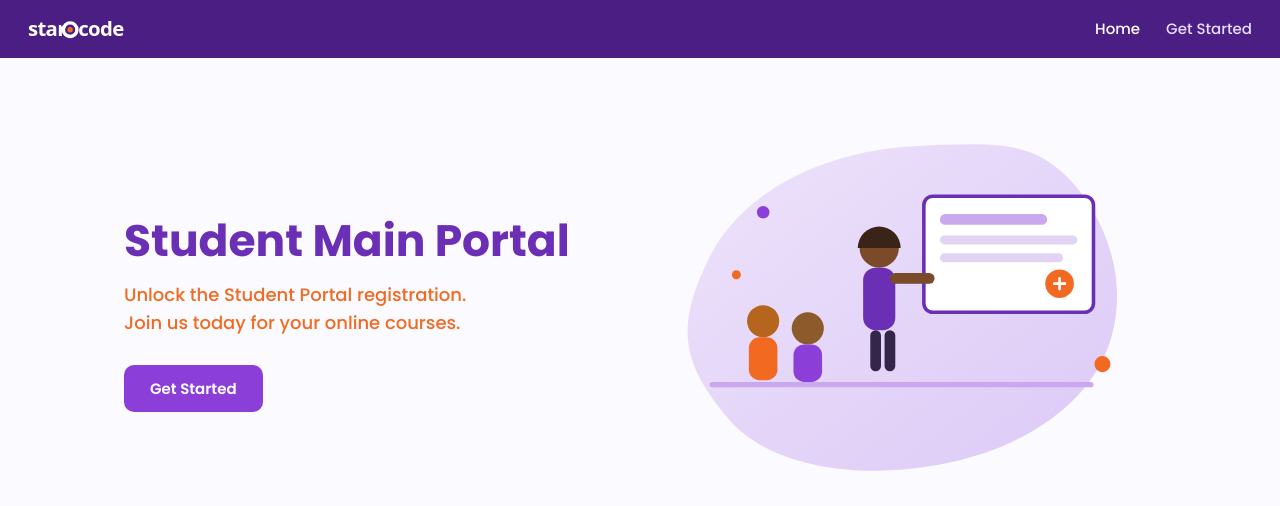
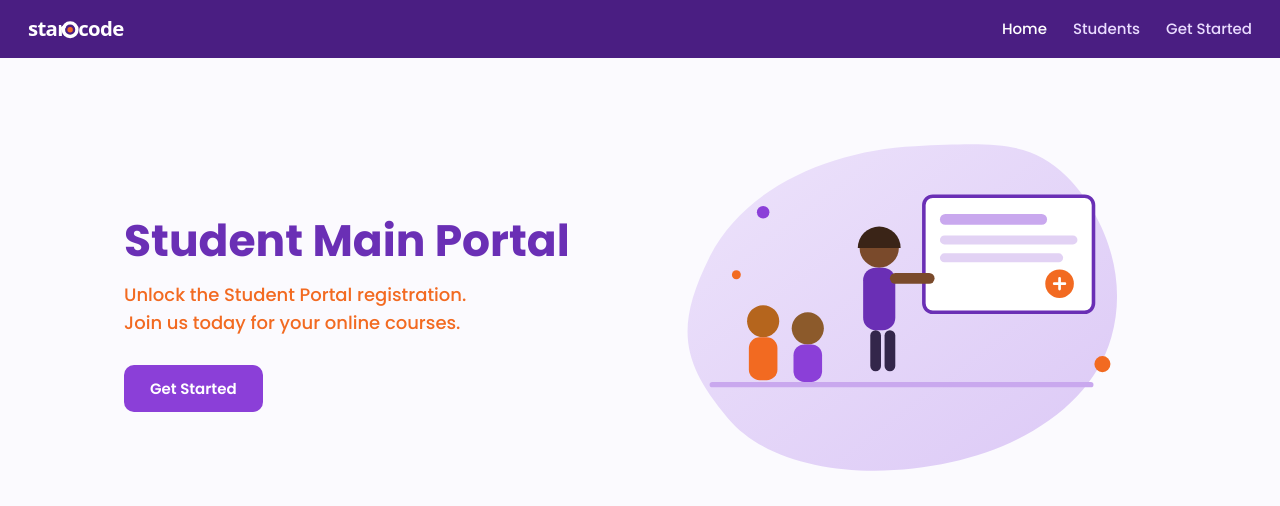
Before and after one commit to ReddScofield25/student-portal-flask-capstone-project, a Flask app: page / in a window 1280 px wide. Shown: the top 506 px of the page. Run offline with Flask 3, Linux system fonts and the light colour scheme; some libraries are stand-ins or nearby versions.

Commit message:
Added a navbar link to the students index (list) page so it can be reached from every page

```diff
--- a/templates/base.html
+++ b/templates/base.html
@@ -18,6 +18,7 @@
             onclick="document.getElementById('nav-links').classList.toggle('open')">&#9776;</button>
     <ul class="nav-links" id="nav-links">
       <li><a href="{{ url_for('home') }}" class="{% block nav_home %}{% endblock %}">Home</a></li>
+      <li><a href="{{ url_for('students') }}">Students</a></li>
       <li><a href="{{ url_for('portal') }}" class="{% block nav_portal %}{% endblock %}">Get Started</a></li>
     </ul>
   </nav>
```
